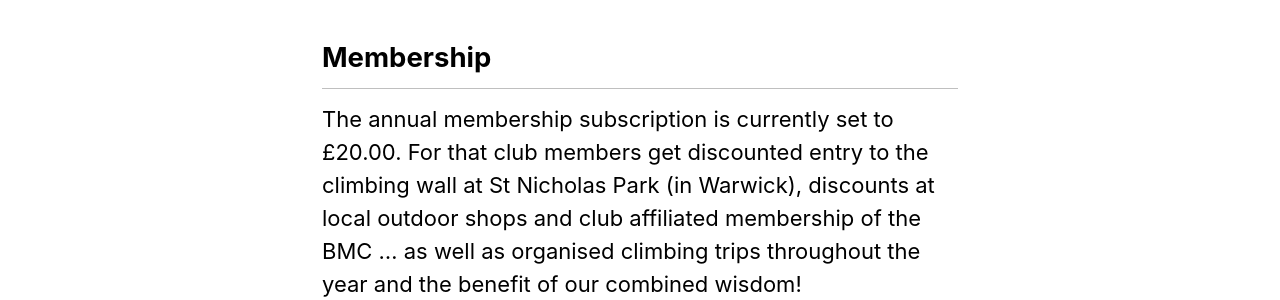
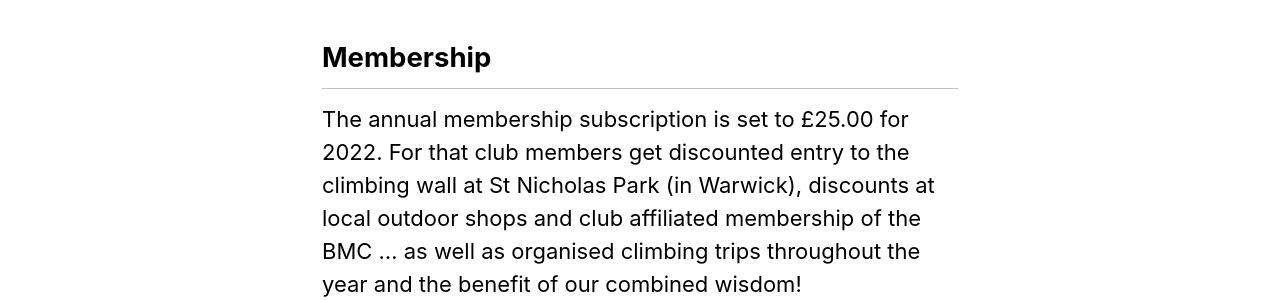
Before and after one commit to warwickclimbing/warwickclimbing.github.io, a Jekyll site: the page built from _pages/contact.md, in a window 1280 px wide. Shown: the part 717-1017 px from the top of the page. Built offline with Jekyll 4.4.1, drawn with Linux system fonts in a browser that asks for light colours; cached includes are drawn as plain includes; nearby versions of some CDN libraries.

Commit message:
Update contact.md

```diff
--- a/_pages/contact.md
+++ b/_pages/contact.md
@@ -10,7 +10,7 @@ toc: false
 The club is currently only organising limited socials with some regular trips due to the precautions in place. However, the club is again able to climb at St. Nicolas park leisure centre from 20th May. The club is still open to new members and more information as to club activities will be provided via the club email list.
 
 ## Membership
-The annual membership subscription is currently set to £20.00. For that club members get discounted entry to the climbing wall at St Nicholas Park (in Warwick), discounts at local outdoor shops and club affiliated membership of the BMC ... as well as organised climbing trips throughout the year and the benefit of our combined wisdom!
+The annual membership subscription is set to £25.00 for 2022. For that club members get discounted entry to the climbing wall at St Nicholas Park (in Warwick), discounts at local outdoor shops and club affiliated membership of the BMC ... as well as organised climbing trips throughout the year and the benefit of our combined wisdom!
 
 Application forms are available from the Membership Secretary or from any Club Official at the wall. Please contact us via [email](mailto:membership@warwickclimbingclub.co.uk).
 
```
